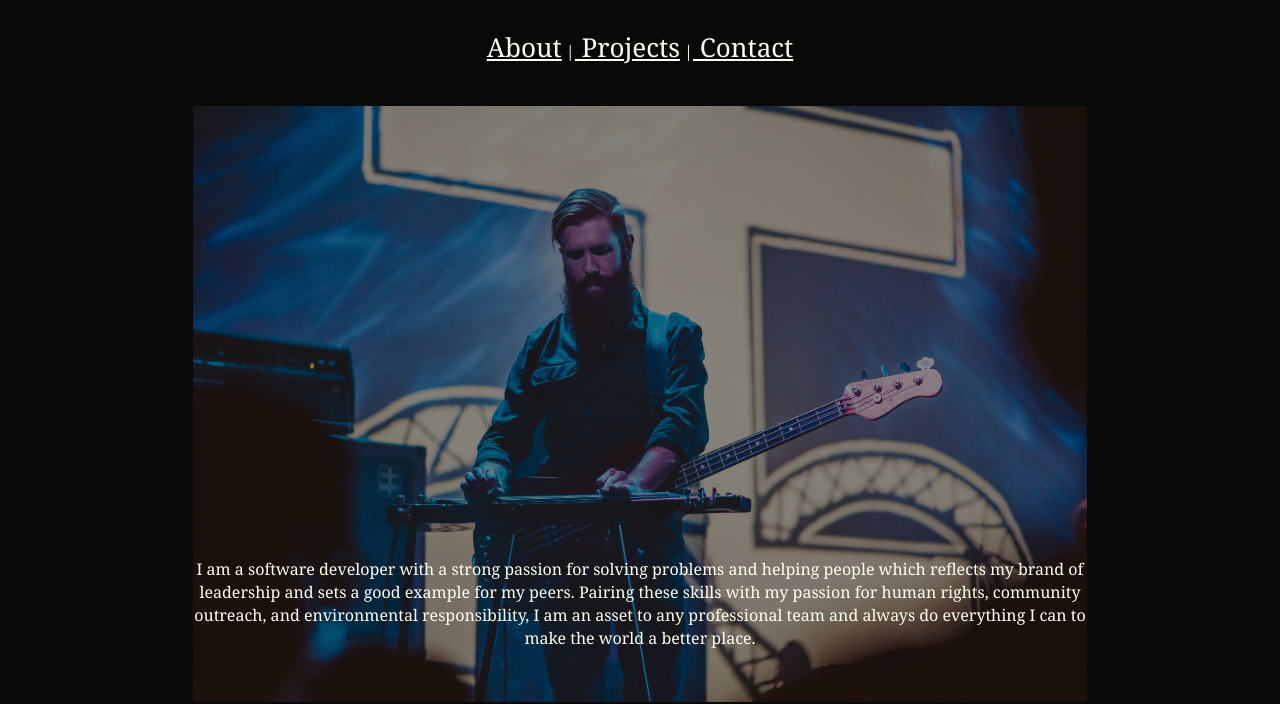
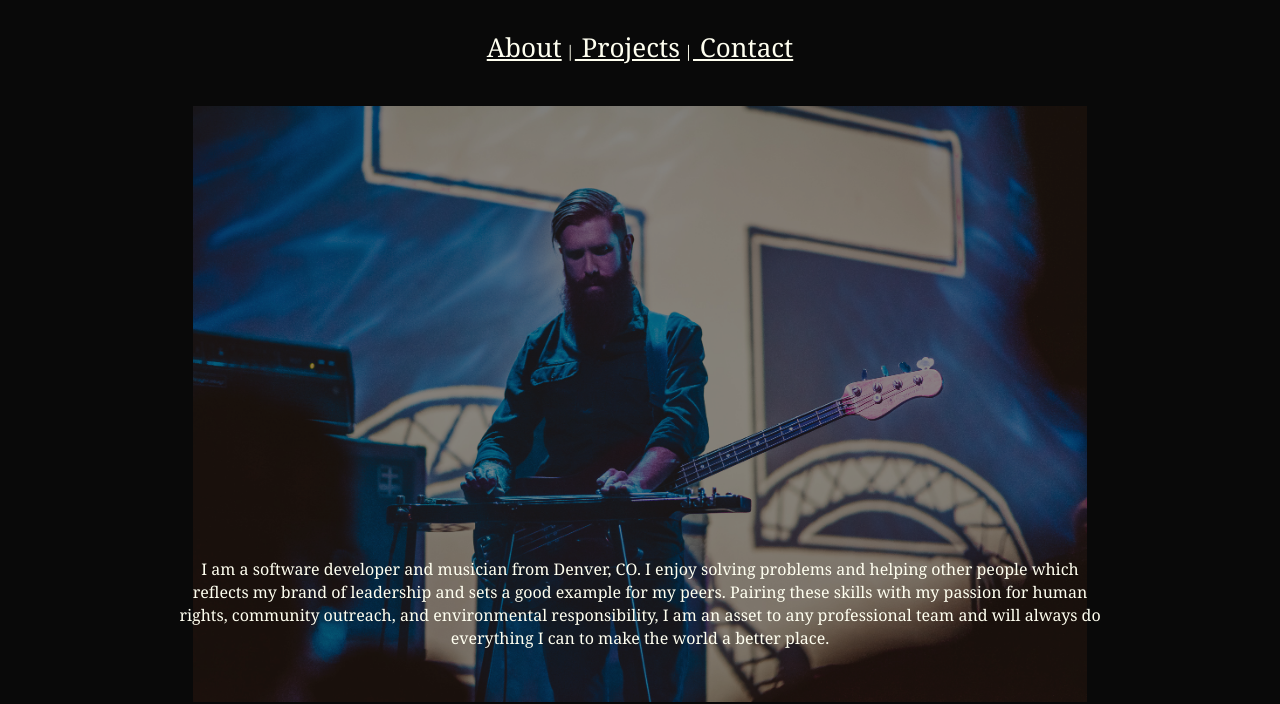
Before and after one commit to BenjaminPitts/gatsby-portfolio, a Gatsby site: page / in a window 1280 px wide. Shown: the part 133-837 px from the top of the page. Built offline with nearby package versions, Linux system fonts and the light colour scheme; Gatsby itself is replaced by a stand-in of ours; no server answers.

Commit message:
verbage change in bio

```diff
--- a/src/components/brand.js
+++ b/src/components/brand.js
@@ -4,7 +4,7 @@ import {Link} from 'gatsby'
 class Brand extends React.Component {
   render = () => {
     return <div>
-      <section>I am a software developer with a strong passion for solving problems and helping people which reflects my brand of leadership and sets a good example for my peers. Pairing these skills with my passion for human rights, community outreach, and environmental responsibility, I am an asset to any professional team and always do everything I can to make the world a better place. </section>
+      <section>I am a software developer and musician from Denver, CO. I enjoy solving problems and helping other people which reflects my brand of leadership and sets a good example for my peers. Pairing these skills with my passion for human rights, community outreach, and environmental responsibility, I am an asset to any professional team and will always do everything I can to make the world a better place. </section>
     </div>
   }
 }
```
Also changed, not shown: 2 other files.
